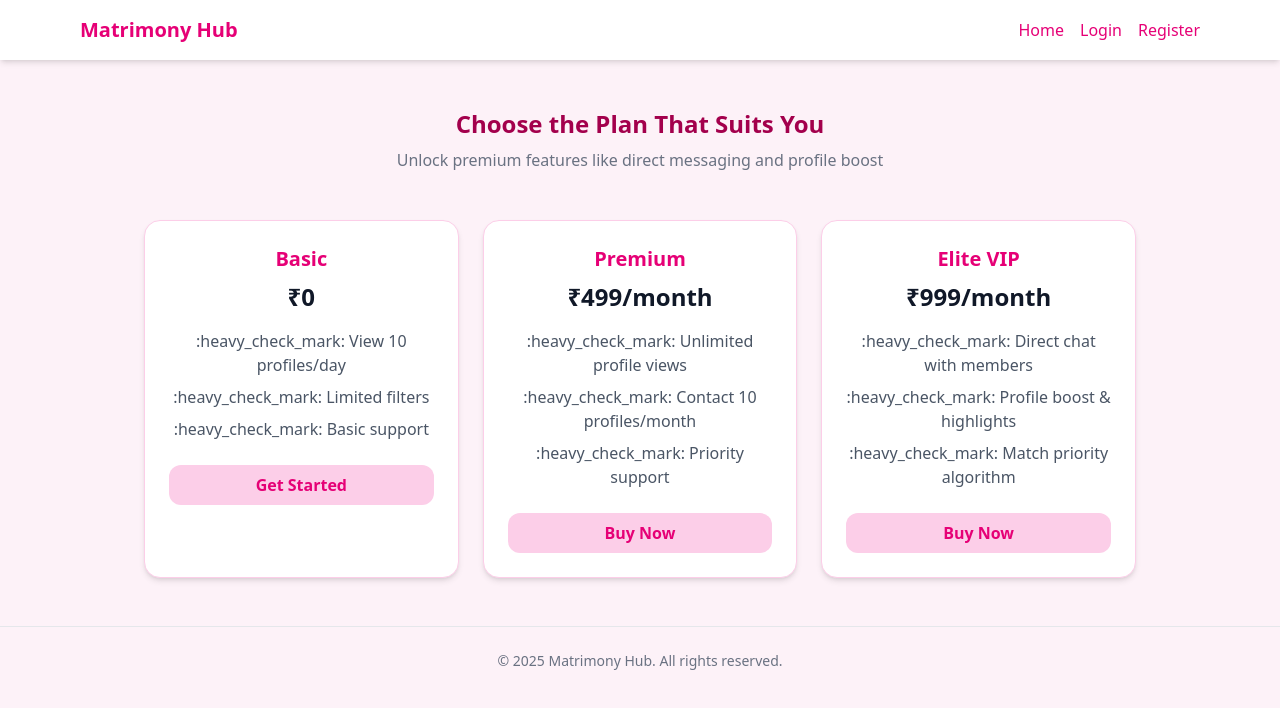
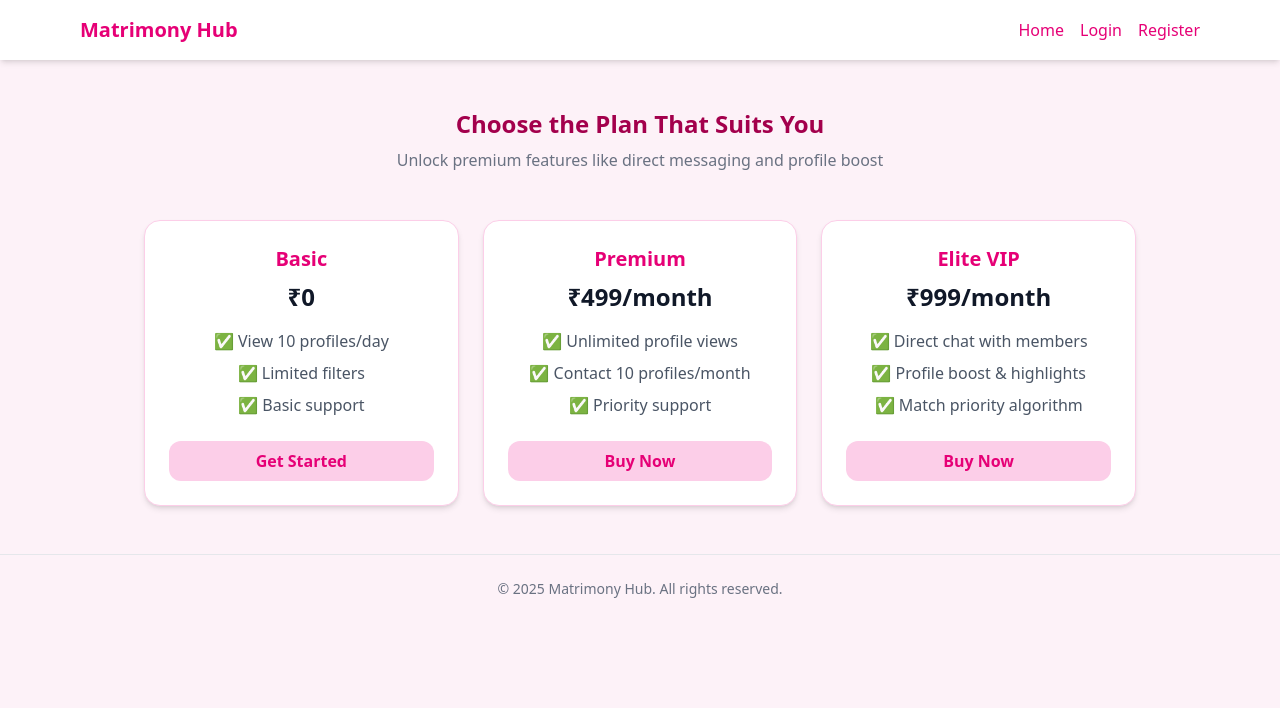
Before and after one commit to Ecera-System/ESMatromonial, a React (Vite) app in the folder frontend/: page /plans in a window 1280 px wide. Shown: the top 708 px of the page. Built offline with nearby package versions, Linux system fonts and the light colour scheme.

Commit message:
Added checkmark icons to Plans component

```diff
--- a/frontend/src/components/User/User-Plan/Plans.jsx
+++ b/frontend/src/components/User/User-Plan/Plans.jsx
@@ -24,17 +24,17 @@ const Plans = () => {
           {
             name: "Basic",
             price: "₹0",
-            features: [":heavy_check_mark: View 10 profiles/day", ":heavy_check_mark: Limited filters", ":heavy_check_mark: Basic support"],
+            features: [" ✅ View 10 profiles/day", " ✅ Limited filters", " ✅ Basic support"],
           },
           {
             name: "Premium",
             price: "₹499/month",
-            features: [":heavy_check_mark: Unlimited profile views", ":heavy_check_mark: Contact 10 profiles/month", ":heavy_check_mark: Priority support"],
+            features: [" ✅ Unlimited profile views", " ✅ Contact 10 profiles/month", " ✅ Priority support"],
           },
           {
             name: "Elite VIP",
             price: "₹999/month",
-            features: [":heavy_check_mark: Direct chat with members", ":heavy_check_mark: Profile boost & highlights", ":heavy_check_mark: Match priority algorithm"],
+            features: [" ✅ Direct chat with members", " ✅ Profile boost & highlights", " ✅ Match priority algorithm"],
           },
         ].map((plan, idx) => (
           <div key={idx} className="bg-white border border-pink-200 rounded-2xl p-6 shadow-md text-center">
```
